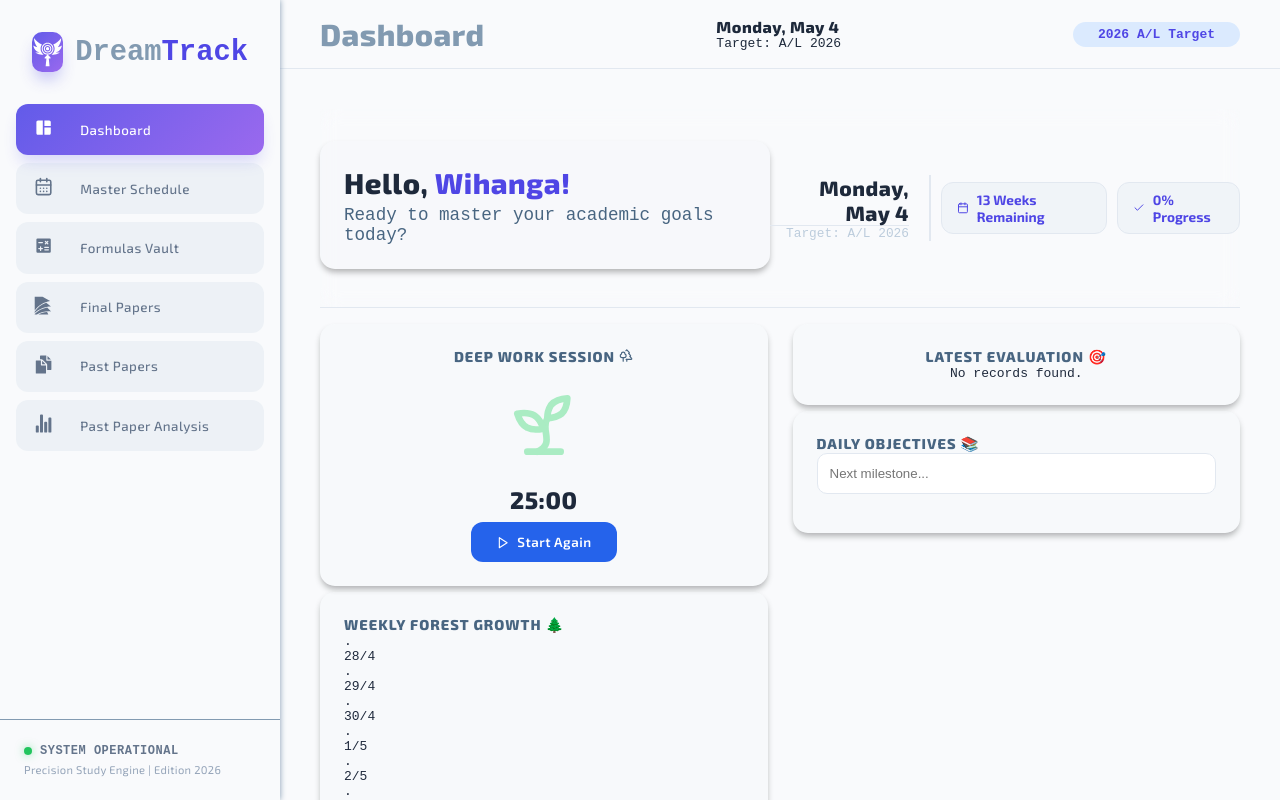
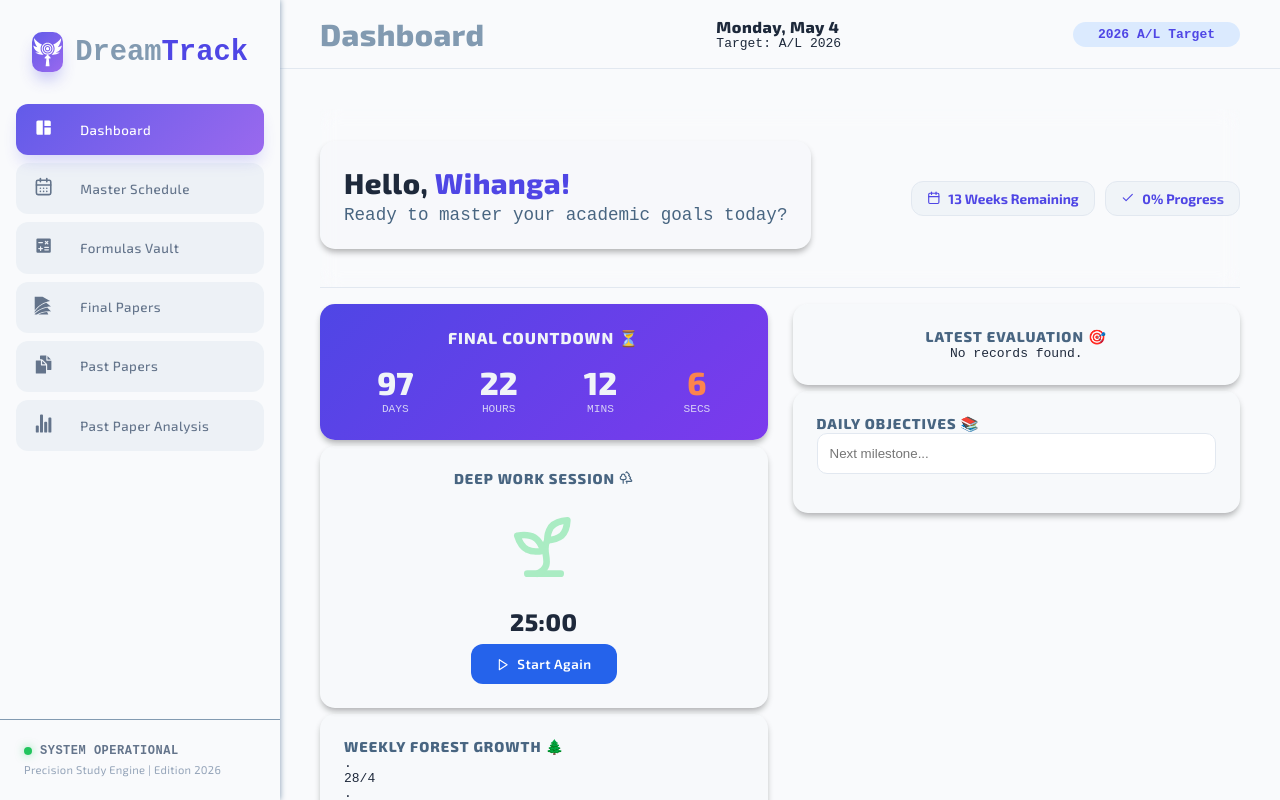
Before and after one commit to lakshan-beast/Future-Plan, a React (Vite) app: page / in a window 1280 px wide. Built offline with nearby package versions, Linux system fonts and the light colour scheme; a web font is replaced by a local one.

Commit message:
Remove redundant date display and reorganize countdown timer layout in Dashboard

```diff
--- a/src/pages/Dashboard.jsx
+++ b/src/pages/Dashboard.jsx
@@ -139,11 +139,6 @@ const Dashboard = () => {
       .toString()
       .padStart(2, "0")}:${(s % 60).toString().padStart(2, "0")}`;
 
-  const today = new Date().toLocaleDateString("en-US", {
-    weekday: "long",
-    month: "long",
-    day: "numeric",
-  });
   return (
     <div className="dashboard-wrapper">
       <header className="dashboard-main">
@@ -154,10 +149,6 @@ const Dashboard = () => {
           <p>Ready to master your academic goals today?</p>
         </div>
         <div className="dashboard-main-right">
-          <div className="date-box">
-            <h4>{today}</h4>
-            <p>Target: A/L 2026</p>
-          </div>
           <div className="badge-status primary">
             <LuCalendar /> {weeksUntilExam} Weeks Remaining
           </div>
@@ -169,6 +160,27 @@ const Dashboard = () => {
 
       <div className="main-grid">
         <div className="left-col">
+          <div className="card countdown-card-premium">
+            <h3>Final Countdown ⏳</h3>
+            <div className="timer-grid">
+              <div className="time-item">
+                <span>{timeLeft.days}</span>
+                <small>Days</small>
+              </div>
+              <div className="time-item">
+                <span>{timeLeft.hours}</span>
+                <small>Hours</small>
+              </div>
+              <div className="time-item">
+                <span>{timeLeft.mins}</span>
+                <small>Mins</small>
+              </div>
+              <div className="time-item">
+                <span className="secs">{timeLeft.seconds}</span>
+                <small>Secs</small>
+              </div>
+            </div>
+          </div>
           <div className="card focus-card-premium">
             <h3>
               Deep Work Session <LuTrees />
@@ -219,28 +231,6 @@ const Dashboard = () => {
                   </span>
                 </div>
               ))}
-            </div>
-          </div>
-
-          <div className="card countdown-card-premium">
-            <h3>Final Countdown ⏳</h3>
-            <div className="timer-grid">
-              <div className="time-item">
-                <span>{timeLeft.days}</span>
-                <small>Days</small>
-              </div>
-              <div className="time-item">
-                <span>{timeLeft.hours}</span>
-                <small>Hours</small>
-              </div>
-              <div className="time-item">
-                <span>{timeLeft.mins}</span>
-                <small>Mins</small>
-              </div>
-              <div className="time-item">
-                <span className="secs">{timeLeft.seconds}</span>
-                <small>Secs</small>
-              </div>
             </div>
           </div>
         </div>
```
